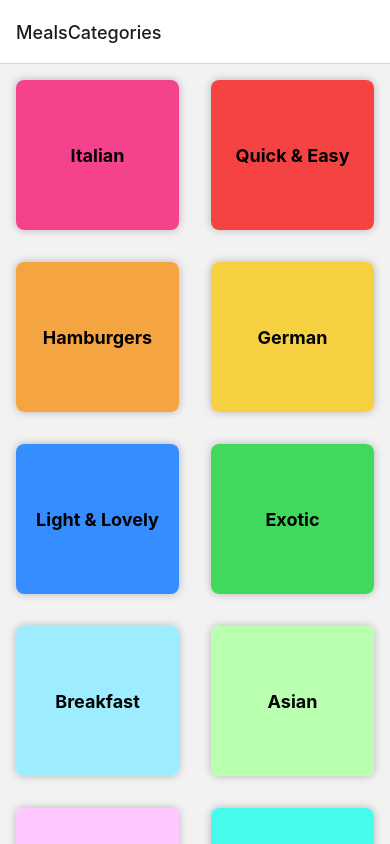
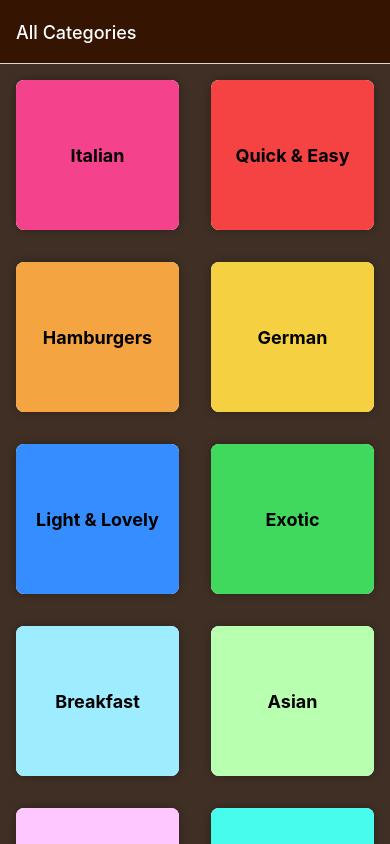
Before and after one commit to sparkandy/meals-app, a React Native app: screen / in a window 390 px wide. Built offline with nearby package versions, Linux system fonts and the light colour scheme.

Commit message:
Categories Screen Custom Design

```diff
--- a/App.js
+++ b/App.js
@@ -13,8 +13,20 @@
     <>
       <StatusBar style="light" />
       <NavigationContainer>
-        <Stack.Navigator>
-          <Stack.Screen name="MealsCategories" component={CategoriesScreen} />
+        <Stack.Navigator
+          screenOptions={{
+            headerStyle: { backgroundColor: "#351401" },
+            headerTintColor: "white",
+            contentStyle: { backgroundColor: "#3f2f25" },
+          }}
+        >
+          <Stack.Screen
+            name="MealsCategories"
+            component={CategoriesScreen}
+            options={{
+              headerTitle: "All Categories",
+            }}
+          />
           <Stack.Screen name="MealsOverview" component={MealsOverviewScreen} />
         </Stack.Navigator>
       </NavigationContainer>
```
